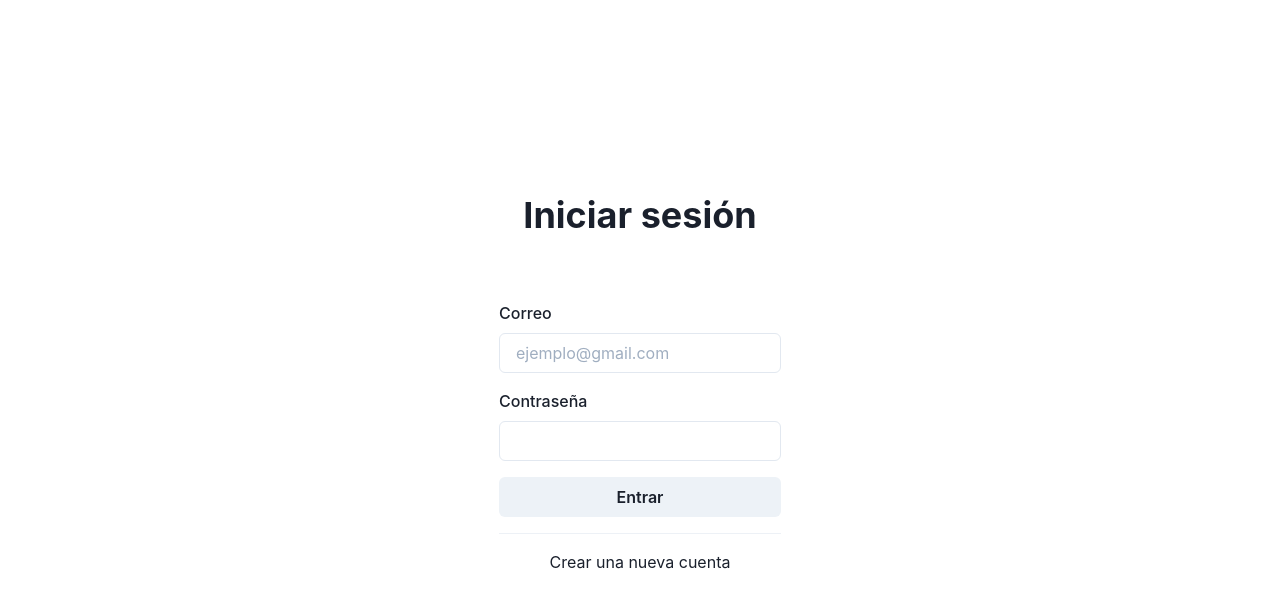
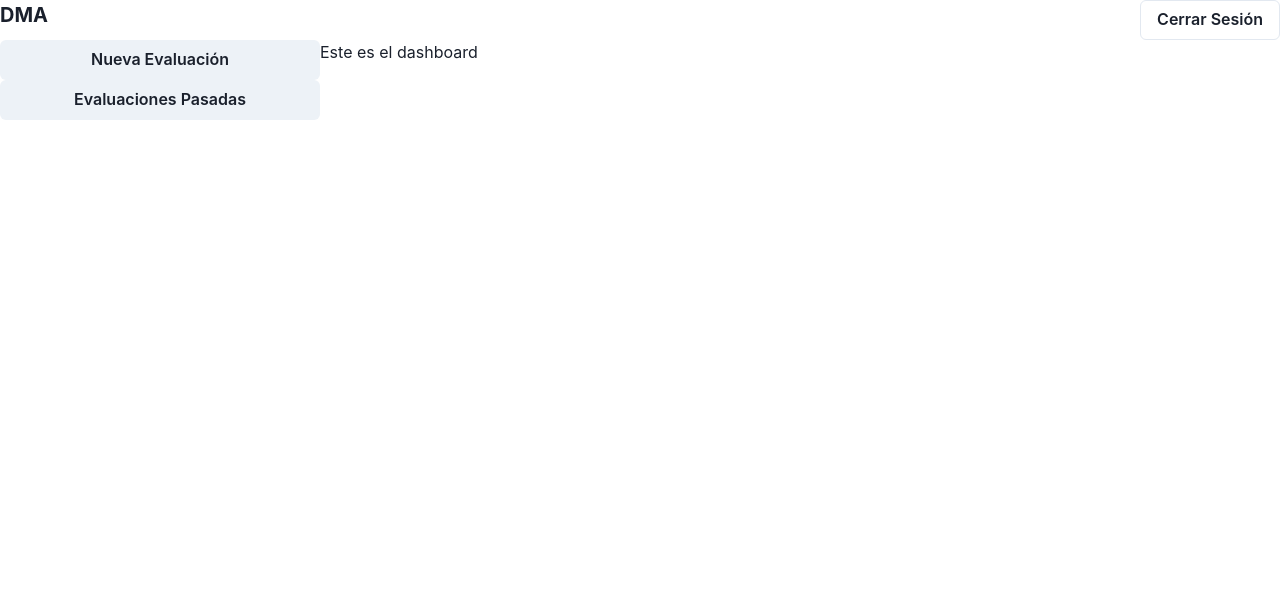
Before and after one commit to RCH010/FReprobado, a React (Create React App) app in the folder app/: page /auth in a window 1280 px wide. Before the commit this address led to /. Shown: the top 608 px of the page. Built offline with nearby package versions, Linux system fonts and the light colour scheme.

Commit message:
Add Dashboard Provider, Add Banner and SideMenu components

```diff
--- /dev/null
+++ b/app/src/components/Banner.jsx
@@ -0,0 +1,51 @@
+import React, { useContext } from 'react';
+import {
+  Box,
+  Flex,
+  IconButton,
+  useBreakpointValue,
+  Text,
+  Button,
+} from '@chakra-ui/react';
+import { HamburgerIcon } from '@chakra-ui/icons';
+import { DashboardContext } from '../providers/DashboardProvider';
+
+
+export const Banner = () => {
+  const {dashboardContext} = useContext(DashboardContext)
+  const displayHamburguerMenu = useBreakpointValue({ base: true, md: false });
+
+  const onHamburguerPress = () => {
+
+  };
+
+  return (
+    <Flex
+      flexDirection="row"
+      width="100%"
+      justifyContent="space-between"
+      alignItems="center"
+    >
+      <Box h="100%">
+        {displayHamburguerMenu && (
+          <IconButton
+            aria-label="Menu"
+            icon={<HamburgerIcon />}
+            onClick={onHamburguerPress}
+          />
+        )}
+        <Text fontSize="xl" fontWeight="bold">
+          DMA
+        </Text>
+      </Box>
+
+      <Box h='100%'>
+        <Button
+          variant='outline'
+        >
+          Cerrar Sesión
+        </Button>
+      </Box>
+    </Flex>
+  );
+};
--- /dev/null
+++ b/app/src/components/SideMenu.jsx
@@ -0,0 +1,19 @@
+import { Flex, Button } from '@chakra-ui/react'
+import React from 'react'
+
+export const SideMenu = () => {
+  return (
+    <Flex
+      flexDirection='column'
+      height='100%'
+      width='xs'
+    >
+      <Button>
+        Nueva Evaluación
+      </Button>
+      <Button>
+        Evaluaciones Pasadas
+      </Button>
+    </Flex>
+  )
+}
--- a/app/src/providers/AuthProvider.jsx
+++ b/app/src/providers/AuthProvider.jsx
@@ -4,7 +4,7 @@ import React, { useState, createContext } from 'react';
 const defaultContextValues = {
   authContext: {
     user: {},
-    isLoggedIn: false,
+    isLoggedIn: true, //TODO
     isLoading: false
   },
   login: () => {},
--- /dev/null
+++ b/app/src/providers/DashboardProvider.jsx
@@ -0,0 +1,46 @@
+import React, { useState, createContext } from 'react';
+import { tabsOptions } from '../utils/utils';
+
+
+const defaultContextValues = {
+  currentTab: tabsOptions.NEWEVALUATION,
+  setCurrentTab: () => {},
+
+  evaluations: [],
+  setEvaluations: () => {},
+
+  isLoadingEvaluations: true,
+  setIsLoadingEvaluations: () => {},
+
+  selectedEvaluation: null,
+  setSelectedEvaluation: () => {},
+}
+
+// Context
+export const DashboardContext = createContext(defaultContextValues);
+
+// Provider
+export const DashboardProvider = ({ children }) => {
+  const [currentTab, setCurrentTab] = useState(tabsOptions.NEWEVALUATION);
+  const [evaluations, setEvaluations] = useState([]);
+  const [isLoadingEvaluations, setIsLoadingEvaluations] = useState(true);
+  const [selectedEvaluation, setSelectedEvaluation] = useState(null);
+
+  return (
+    <DashboardContext.Provider value={{
+      currentTab,
+      setCurrentTab,
+
+      evaluations,
+      setEvaluations,
+
+      isLoadingEvaluations,
+      setIsLoadingEvaluations,
+
+      selectedEvaluation,
+      setSelectedEvaluation,
+    }}>
+      {children}
+    </DashboardContext.Provider>
+  );
+}
--- a/app/src/router/AppRouter.jsx
+++ b/app/src/router/AppRouter.jsx
@@ -12,17 +12,27 @@ import { Dashboard } from '../views/Dashboard';
 import { Loading } from '../views/auth/Loading';
 import { NotFound } from '../views/NotFound';
 import routesPaths from './routes';
-
+import { DashboardProvider } from '../providers/DashboardProvider';
 
 export const AppRouter = () => {
   const { authContext } = useAuth();
   const { isLoading } = authContext;
   return (
-    <Box display={'flex'} alignItems={'center'} flexDirection={'column'} minH={'100vh'}>
-      <Box display={'flex'} width={'100%'} height={'100vh'} flexDirection={'column'} alignItems={'center'}>
+    <Box
+      display={'flex'}
+      alignItems={'center'}
+      flexDirection={'column'}
+      minH={'100vh'}
+    >
+      <Box
+        display={'flex'}
+        width={'100%'}
+        height={'100vh'}
+        flexDirection={'column'}
+        alignItems={'center'}
+      >
         <Routes>
-            {
-              isLoading ? (
+          {isLoading ? (
             <Loading />
           ) : (
             <>
@@ -32,16 +42,22 @@ export const AppRouter = () => {
                 path={routesPaths.AUTHBASE}
                 element={
                   <RequireAuth>
-                        <Route path={routesPaths.DASHBOARD} element={<Dashboard />} />
+                    <DashboardProvider>
+                      <Routes>
+                        <Route
+                          path={routesPaths.DASHBOARD}
+                          element={<Dashboard />}
+                        />
+                      </Routes>
+                    </DashboardProvider>
                   </RequireAuth>
                 }
               />
-                  <Route path='*' element={<NotFound />} />
+              <Route path="*" element={<NotFound />} />
             </>
-              )
-            }
+          )}
         </Routes>
       </Box>
     </Box>
-  )
-}
+  );
+};
--- /dev/null
+++ b/app/src/utils/utils.js
@@ -0,0 +1,4 @@
+export const tabsOptions = {
+  PASTEVALUATIONS: 'past evaluations',
+  NEWEVALUATION: 'new evaluation',
+}
--- a/app/src/views/Dashboard.jsx
+++ b/app/src/views/Dashboard.jsx
@@ -1,9 +1,27 @@
-import React from 'react'
+import React from 'react';
+import { Flex, Box, Text } from '@chakra-ui/react';
+import { Banner } from '../components/Banner';
+import { SideMenu } from '../components/SideMenu';
 
 export const Dashboard = () => {
   return (
-    <div>
-      Este es el super dashboard
-    </div>
+    <Flex
+      flexGrow={1}
+      flexDir='column'
+      h={'100%'}
+      w={'100%'}
+    >
+      <Banner />
+      <Flex
+        flexDir='row'
+        h={'100%'}
+        w={'100%'}
+      >
+        <SideMenu />
+        <Box>
+          <Text>Este es el dashboard</Text>
+        </Box>
+      </Flex>
+    </Flex>
   )
 }
--- a/app/src/views/NotFound.jsx
+++ b/app/src/views/NotFound.jsx
@@ -2,6 +2,7 @@ import React from 'react';
 import { Text, Button, Box } from '@chakra-ui/react';
 import { Link } from 'react-router-dom'
 import { BaseContainer } from '../components/BaseContainer'
+import routesPaths from '../router/routes';
 
 export const NotFound = () => {
   return (
@@ -9,7 +10,7 @@ export const NotFound = () => {
         <Text fontSize='6xl'>¡Ohh no!</Text>
         <Text>La ruta parece tener algún error.</Text>
         <Box marginY='4em'>
-          <Button as={Link} to='/' size='lg'>
+          <Button as={Link} to={routesPaths.LOGIN} size='lg'>
             Ir al inicio
           </Button>
         </Box>
```
Lines whose indentation alone changed are shown as unchanged.
